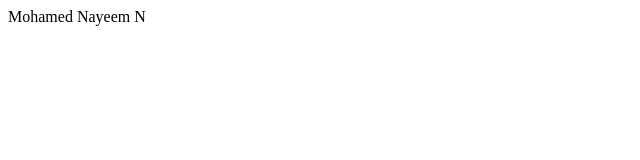
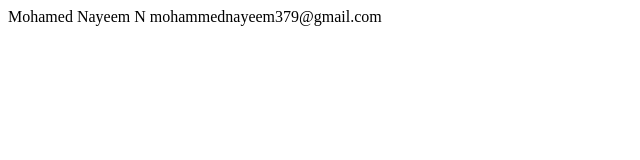
Before and after one commit to MrNayeem27/Task-1, a plain HTML site: page index.html in a window 1280 px wide. Shown: the whole page, without its empty margins (0-640 px from the left). Drawn offline with Linux system fonts and the light colour scheme.

Commit message:
added a mailid in b1

```diff
--- a/index.html
+++ b/index.html
@@ -7,5 +7,6 @@
 </head>
 <body>
     Mohamed Nayeem N
+    mohammednayeem379@gmail.com
 </body>
 </html>
```
